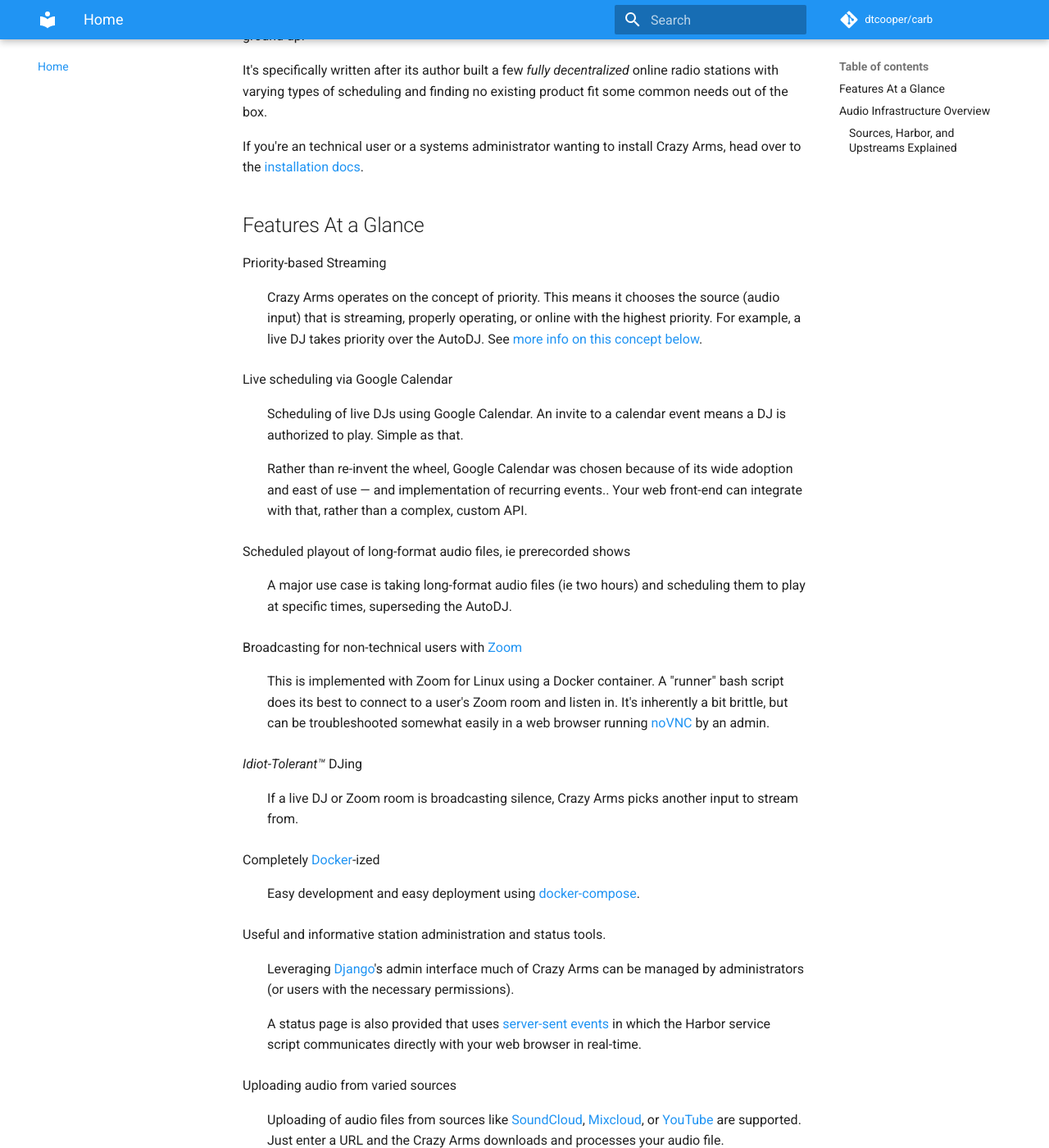
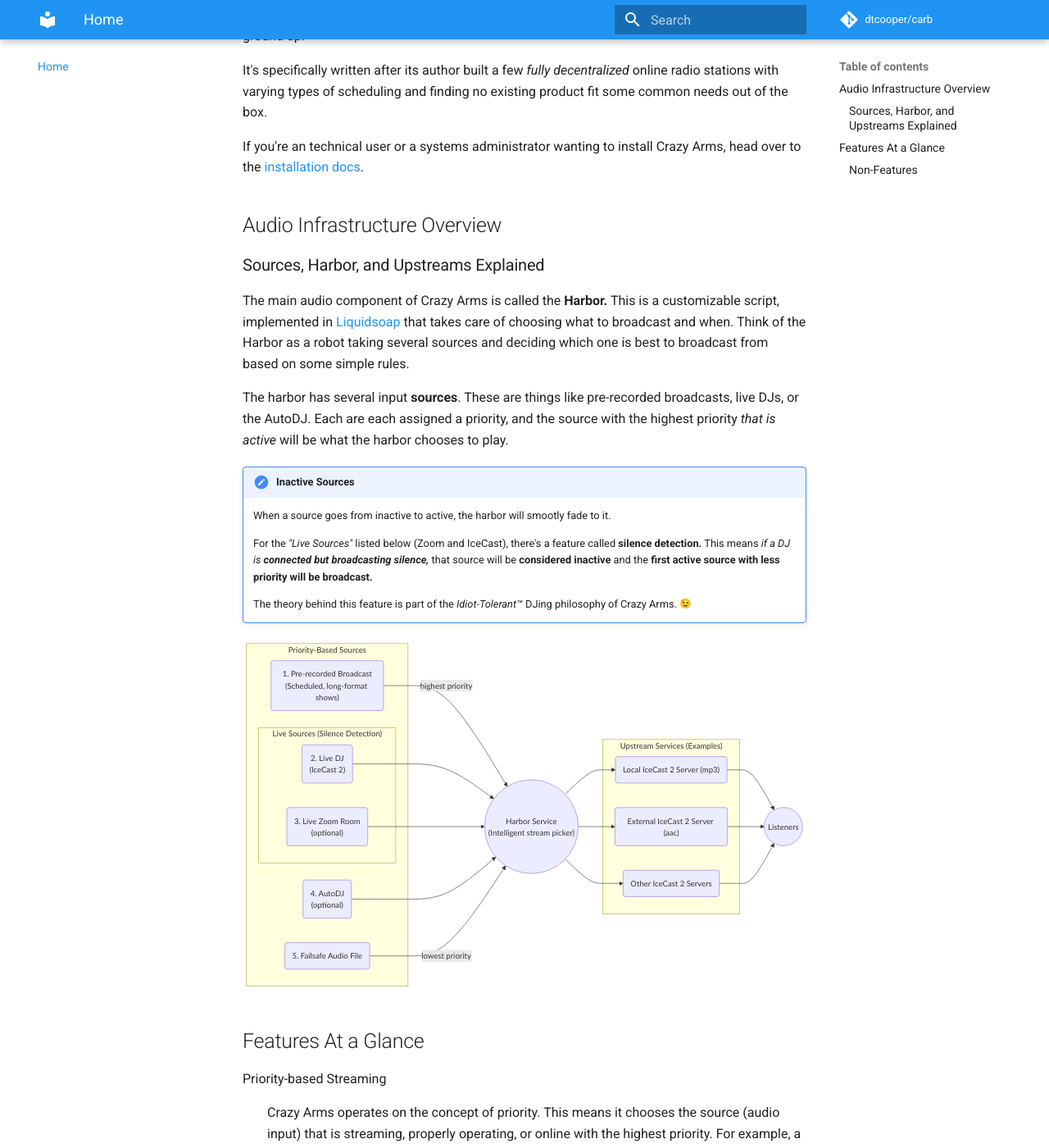
Before and after one commit to dtcooper/crazyarms, an MkDocs documentation site: the page built from docs/index.md, in a window 1280 px wide and 1400 px high, scrolled down 346 px. Shown: the whole window at 82% size. Built offline with MkDocs 1.6.1 and Material for MkDocs 9.7.7, drawn with Linux system fonts in a browser that asks for light colours; emoji names are drawn with the system emoji font; comment, search, counter and statistics services are not loaded; some of the changed text lies outside the part shown.

Commit message:
update docs

````diff
--- a/docs/index.md
+++ b/docs/index.md
@@ -14,6 +14,69 @@
 
 If you're an technical user or a systems administrator wanting to install Crazy
 Arms, head over to the [installation docs](./installation.md).
+
+## Audio Infrastructure Overview
+
+### Sources, Harbor, and Upstreams Explained
+
+The main audio component of Crazy Arms is called the **Harbor.** This is a
+customizable script, implemented in [Liquidsoap](https://www.liquidsoap.info/)
+that takes care of choosing what to broadcast and when. Think of the Harbor as a
+robot taking several sources and deciding which one is best to broadcast from
+based on some simple rules.
+
+The harbor has several input **sources**. These are things like pre-recorded
+broadcasts, live DJs, or the AutoDJ. Each are each assigned a priority, and the
+source with the highest priority _that is active_ will be what the harbor chooses
+to play.
+
+!!! note "Inactive Sources"
+    When a source goes from inactive to active, the harbor will smootly fade to it.
+
+    For the _"Live Sources"_ listed below (Zoom and IceCast), there's a feature
+    called **silence detection.** This means _if a DJ is **connected but broadcasting
+    silence,**_ that source will be **considered inactive** and the **first active
+    source with less priority will be broadcast.**
+
+    The theory behind this feature is part of the _Idiot-Tolerant(tm)_ DJing
+    philosophy of Crazy Arms. :wink:
+
+```mermaid
+flowchart LR
+    subgraph sources ["Priority-Based Sources"]
+        prerecord("1. Pre-recorded Broadcast<br>(Scheduled, long-format shows)")
+        subgraph live-sources ["Live Sources (Silence Detection)"]
+            dj("2. Live DJ<br>(IceCast 2)")
+            zoom("3. Live Zoom Room<br>(optional)")
+        end
+        autodj("4. AutoDJ<br>(optional)")
+        failsafe(5. Failsafe Audio File)
+    end
+
+    harbor(("Harbor Service<br>(Intelligent stream picker)"))
+
+    prerecord -->|highest priority| harbor
+    dj --> harbor
+    zoom --> harbor
+    autodj --> harbor
+    failsafe -->|lowest priority| harbor
+
+    subgraph upstreams ["Upstream Services (Examples)"]
+        icecast1("Local IceCast 2 Server (mp3)")
+        icecast2("External IceCast 2 Server (aac)")
+        icecastOthers("Other IceCast 2 Servers")
+    end
+
+    harbor --> icecast1
+    harbor --> icecast2
+    harbor --> icecastOthers
+
+    listeners(("Listeners"))
+
+    icecast1 --> listeners
+    icecast2 --> listeners
+    icecastOthers --> listeners
+```
 
 ## Features At a Glance
 
@@ -43,7 +106,7 @@
 
 _Idiot-Tolerant(tm)_ DJing
 :   If a live DJ or Zoom room is broadcasting silence, Crazy Arms picks another
-    input to stream from.
+    source to stream from.
 
 Completely [Docker](https://www.docker.com/)-ized
 :   Easy development and easy deployment using
@@ -85,56 +148,19 @@
 :   At your own risk, you can modify [Liquidsoap](https://www.liquidsoap.info/)
     Harbor scripts. This gives pretty high flexibility for various use cases.
 
-## Audio Infrastructure Overview
+### Non-Features
 
-### Sources, Harbor, and Upstreams Explained
+_The following are non-features of Crazy Arms._
 
-The main audio component of Crazy Arms is called the **Harbor.** This is a
-customizable script, implemented in [Liquidsoap](https://www.liquidsoap.info/)
-that takes care of choosing what to broadcast and when. Think of the Harbor as a
-robot taking several sources and deciding which one is best to broadcast based
-on the rules you see on the status page.
+Front-end Not Included
+:   Crazy Arms is designed to be a backend for your radio stream only. A user
+    interface that includes calendars, a fancy stream player, and metadata
+    isn't included.
 
-The harbor has several input **sources**. These are things like pre-recorded
-broadcasts, live DJs, or the AutoDJ. Each are each assigned a priority, and the
-source with the highest priority _that is active_ will be what the harbor chooses
-to play.
-
-!!! note "A Note About Inactive Sources"
-    When a source becomes active from inactive, the harbor will fade to it.
-    Note a connected source that is silent will usually
-
-```mermaid
-flowchart LR
-    subgraph sources ["Priority-Based Sources"]
-        prerecord("1. Pre-recorded Broadcast<br>(Scheduled, long-format shows)")
-        dj("2. Live DJ<br>(IceCast 2 / SHOUTCast)")
-        zoom("3. Zoom Room<br>(optional)")
-        autodj("4. AutoDJ<br>(optional)")
-        failsafe(5. Failsafe Audio File)
-    end
-
-    harbor(("Harbor Service<br>(Intelligent stream picker)"))
-
-    prerecord -->|highest priority| harbor
-    dj --> harbor
-    zoom --> harbor
-    autodj --> harbor
-    failsafe -->|lowest priority| harbor
-
-    subgraph upstreams ["Upstream Services (Examples)"]
-        icecast1("Local IceCast 2 Server (mp3)")
-        icecast2("External IceCast 2 Server (aac)")
-        icecastOthers("Other IceCast 2 Servers")
-    end
-
-    harbor --> icecast1
-    harbor --> icecast2
-    harbor --> icecastOthers
-
-    listeners(("Listeners"))
-
-    icecast1 --> listeners
-    icecast2 --> listeners
-    icecastOthers --> listeners
-```
+Admin Site Look and Feel
+:   The admin site for Crazy Arms has a fairly inflexible look and feel. It's
+    not necessarily a beautiful, easy to use interface but instead meant for
+    somewhat technical users. This is by design and was chosen for ease of
+    programming. The technical reason for why is that we chose to build it on
+    top of [Django's admin site](https://docs.djangoproject.com/en/3.1/ref/contrib/admin/)
+    module.
--- a/mkdocs.yml
+++ b/mkdocs.yml
@@ -6,6 +6,9 @@
 markdown_extensions:
     - admonition
     - def_list
+    - pymdownx.emoji:
+        emoji_index: !!python/name:materialx.emoji.twemoji
+        emoji_generator: !!python/name:materialx.emoji.to_svg
     - pymdownx.smartsymbols
     - pymdownx.superfences:
         custom_fences:
@@ -18,7 +21,7 @@
     - Home: index.md
     - User's Guide:
         - Live DJing:
-            - IceCast 2 or SHOUTcast: users-guide/dj/icecast.md
+            - IceCast 2: users-guide/dj/icecast.md
             - Zoom: users-guide/dj/zoom.md
     - Admin's Guide:
         - AutoDJ: admin-guide/autodj.md
````
Also changed, not shown: docs/users-guide/dj/icecast.md (+1 -1 lines).
